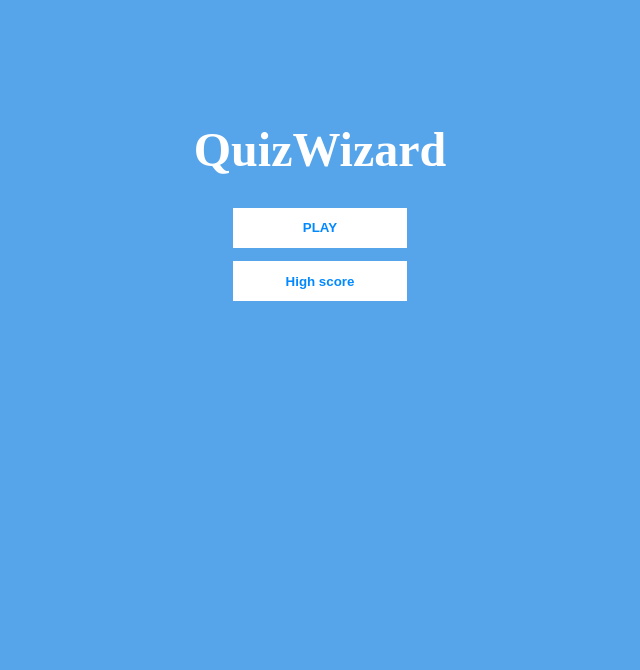
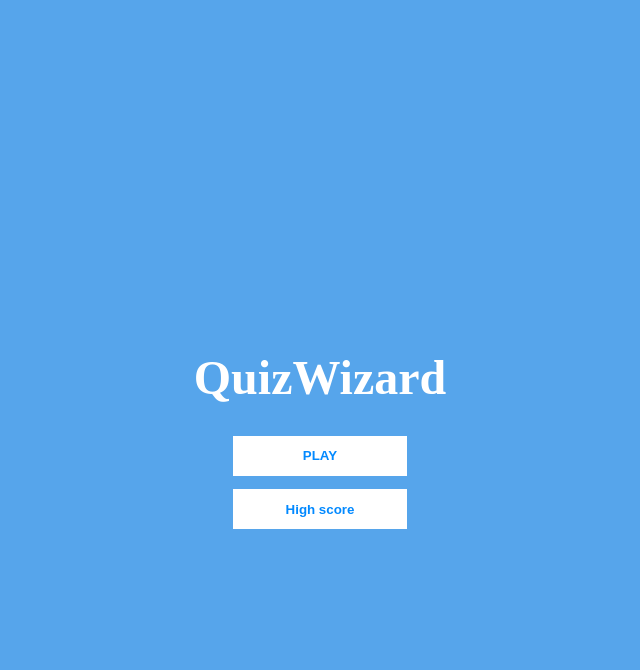
Before and after one commit to Aswin-PK/QuizWizard, a plain HTML site: page index.html in a window 1280 px wide. Shown: the part 197-867 px from the top of the page, without its empty margins (320-960 px from the left). Drawn offline with Linux system fonts and the light colour scheme.

Commit message:
added styles

```diff
--- a/app.css
+++ b/app.css
@@ -9,10 +9,13 @@ body{
     height:100vw;
     background-color: #56a5eb;
     color: #fff;
+    display: flex;
+    align-items: center;
+    justify-content: center;
 }
 .container{
-    width:100vw;
-    height:100vh;
+    width: 80%;
+    height: 70%;
     display:flex;
     align-items: center;
     justify-content: center;
@@ -34,7 +37,7 @@ body{
 /* box-shadow: 0 0 10px 5px  #3e83bf; */
 .container .innercontainer h1{
     font-size: 3em;
-    margin: 0.5em;
+    margin-bottom: 0.5em;
 }
 .container .innercontainer a button{
     text-decoration: none;
```
